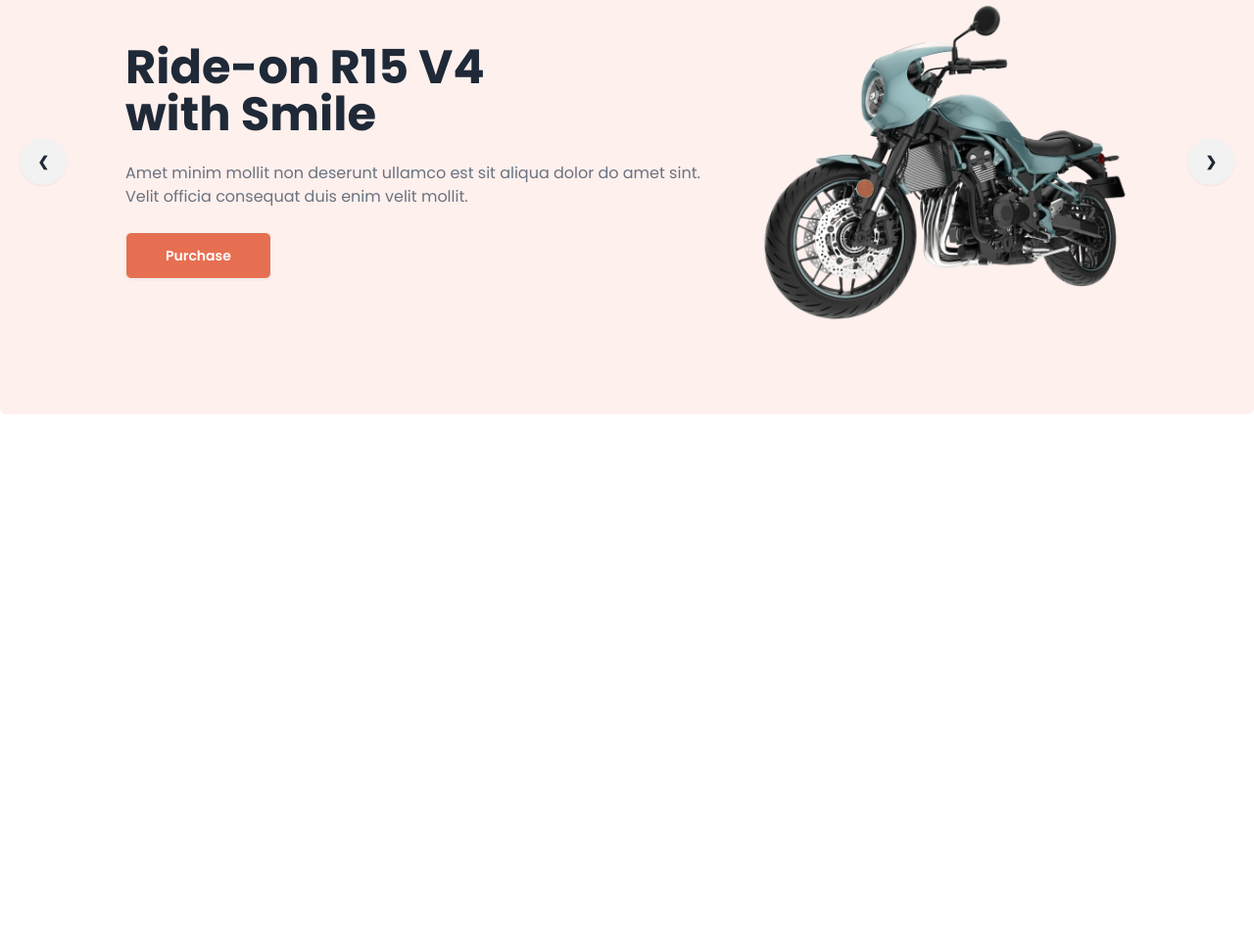
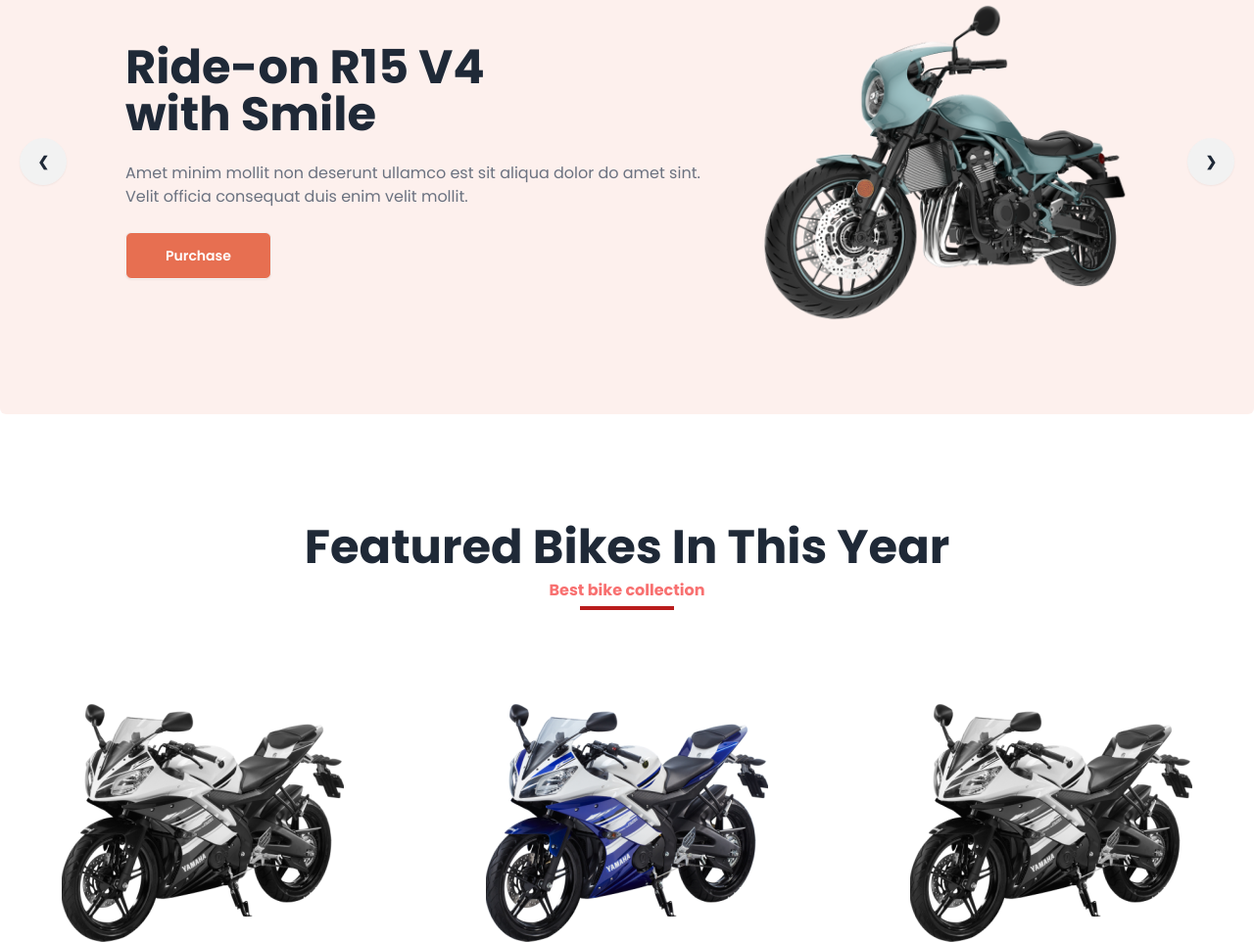
Before and after one commit to BD-Arfat/biker-zone, a plain HTML site: page index.html in a window 1280 px wide. Shown: the part 193-1155 px from the top of the page at 98% size. Before the commit the page ends 800 px from the top, so only its background shows below. Drawn offline with nearby package versions, Linux system fonts and the light colour scheme.

Commit message:
featured bikes section complite

```diff
--- a/index.html
+++ b/index.html
@@ -216,7 +216,31 @@
       </section>
     </header>
     <!-- main section -->
-    <main></main>
+    <main class="container mx-auto">
+      <!-- featured Bikes section -->
+      <section class="mt-28">
+        <h1 class="text-center font-bold text-5xl">
+          Featured Bikes In This Year
+        </h1>
+        <p class="text-center text-red-400 font-bold mt-2">
+          Best bike collection
+        </p>
+        <hr class="border-2 border-red-700 w-24 mt-1 mx-auto" />
+        <div class="grid md:grid-cols-3 gap-5 mt-24">
+          <img
+            class="mx-auto grayscale"
+            src="images/others/feature-bike.png"
+            alt=""
+          />
+          <img class="mx-auto" src="images/others/feature-bike.png" alt="" />
+          <img
+            class="mx-auto grayscale"
+            src="images/others/feature-bike.png"
+            alt=""
+          />
+        </div>
+      </section>
+    </main>
     <!-- footer section -->
     <footer></footer>
   </body>
```
